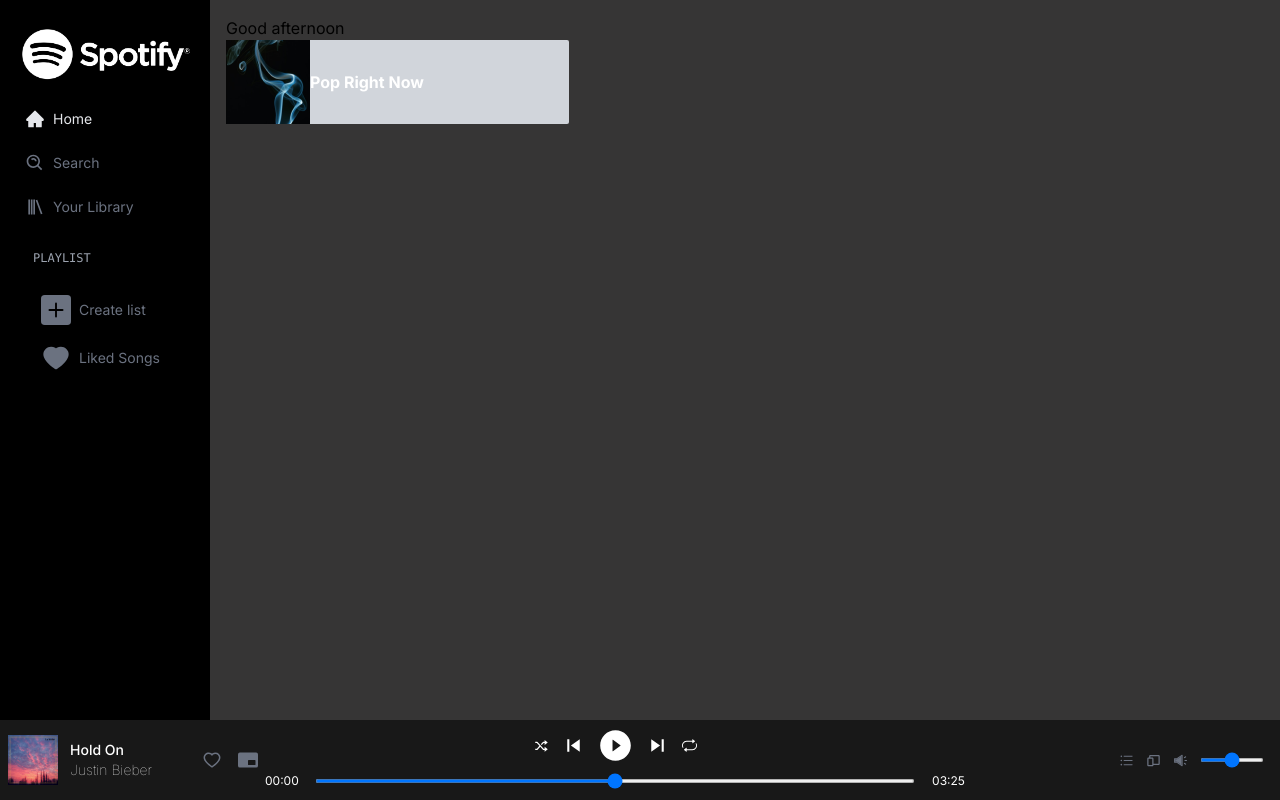
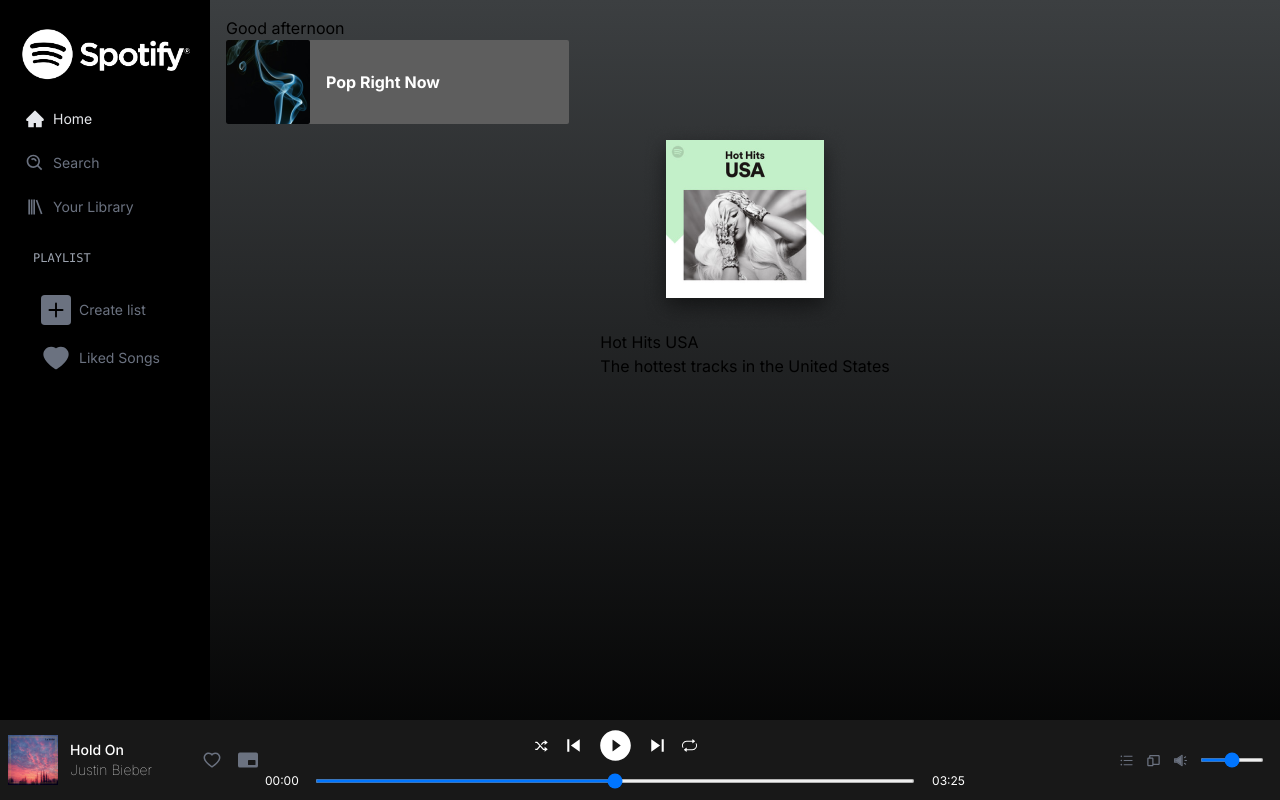
Before and after one commit to ZeroSwordDev/Spotify-Clone-2.0, a Next.js app: page / in a window 1280 px wide. Built offline with nearby package versions, Linux system fonts and the light colour scheme.

Commit message:
working on cards

```diff
--- a/components/Card.jsx
+++ /dev/null
@@ -1,13 +0,0 @@
-import React from "react";
-import playlistCardImage from "../src/app/img/playlistCardImage.png";
-import Image from "next/image";
-const Card = () => {
-  return (
-    <div className="w-[343px] h-[84px] flex rounded-sm bg-gray-300 justify-start items-center ">
-      <Image src={playlistCardImage} className="w-[84px] h-[84px]" />
-      <div className="text-white text-[16px] font-bold">Pop Right Now</div>
-    </div>
-  );
-};
-
-export default Card;
--- /dev/null
+++ b/components/HorizontalCard.jsx
@@ -0,0 +1,13 @@
+import React from "react";
+import playlistCardImage from "../src/app/img/playlistCardImage.png";
+import Image from "next/image";
+const HorizontalCard = () => {
+  return (
+    <div  className="w-[343px] h-[84px] bg-[#5e5e5e] flex rounded-sm justify-start items-center ">
+      <Image src={playlistCardImage} className="w-[84px] h-[84px] rounded-sm" />
+      <div className="text-white text-[16px] font-bold p-4">Pop Right Now</div>
+    </div>
+  );
+};
+
+export default HorizontalCard;
--- a/components/Main.jsx
+++ b/components/Main.jsx
@@ -1,11 +1,13 @@
 import React from "react";
-import Card from "./Card";
+import HorizontalCard from "./HorizontalCard";
+import VerticalCard from "./VerticalCard";
 
 const Main = () => {
   return (
-    <div className="w-full h-full flex flex-col box-border p-4 ">
+    <div className="w-full h-full flex flex-col box-border p-4 bg-gradient">
       <h1>Good afternoon</h1>
-      <Card />
+      <HorizontalCard />
+      <VerticalCard />
     </div>
   );
 };
--- /dev/null
+++ b/components/VerticalCard.jsx
@@ -0,0 +1,18 @@
+import Image from 'next/image'
+import React from 'react'
+import VerticalCardImage from "../src/app/img/VerticalCardImage.png"
+const VerticalCard = () => {
+  return (
+    <div class="flex w-190 h-270 flex-col justify-center items-center flex-shrink-0">
+        <Image src={VerticalCardImage} alt="card image" />
+        <div>
+            <h1>Hot Hits USA</h1>
+            <h3>The hottest tracks in the United States</h3>
+        </div>
+
+    </div>
+
+  )
+}
+
+export default VerticalCard
--- a/src/app/globals.css
+++ b/src/app/globals.css
@@ -4,7 +4,17 @@
 
 @import 'tailwindcss/tailwind.css';
 
+
+
 body{
     background-color: rgb(54, 53, 53);
     overflow: hidden;
+    font-family: Circular Std;
 }
+
+
+@layer utilities {
+    .bg-gradient {
+      background: linear-gradient(180deg, #3C3F41 0%, #000 100%);
+    }
+  }
```
Also changed, not shown: src/app/img/VerticalCardImage.png (added).
